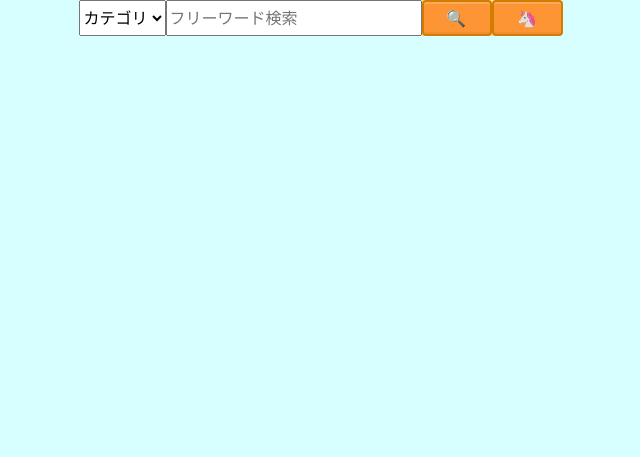
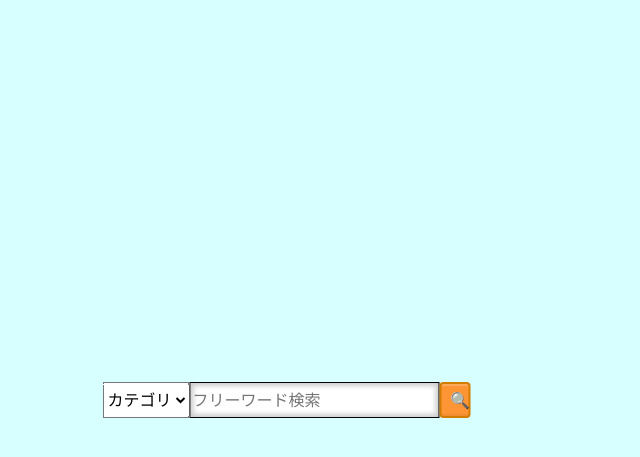
Before and after one commit to U637728/protopj, a Django app: page / in a window 1280 px wide. Shown: the top 457 px of the page, without its empty margins (349-989 px from the left). Run offline with Django 3.2, Linux system fonts and the light colour scheme; data that the repository does not hold is empty; some libraries are stand-ins or nearby versions.

Commit message:
0805_last

```diff
--- a/config/settings.py
+++ b/config/settings.py
@@ -39,7 +39,11 @@ INSTALLED_APPS = [
     'django.contrib.staticfiles',
     'searchapp.apps.SearchappConfig',  # アプリ紐付け
     'bootstrap4',  # bootstrap4紐付け
+    'django.contrib.humanize',  # humanize紐付け(数値を3桁区切りにする際に使用する。)
 ]
+
+# 数値を区切る桁数を設定する。
+NUMBER_GROUPING = 3
 
 MIDDLEWARE = [
     'django.middleware.security.SecurityMiddleware',
--- a/config/urls.py
+++ b/config/urls.py
@@ -12,9 +12,11 @@ Including another URLconf
     1. Import the include() function: from django.urls import include, path
     2. Add a URL to urlpatterns:  path('blog/', include('blog.urls'))
 """
-
+# アドミン(管理者)機能のインストール
 from django.contrib import admin
-from django.urls import include , path
+# include機能(includeに含まれるURLに遷移する)のインストール
+from django.urls import include
+# path機能(文字列、url、逆引きの名前を指定して1まとまりとする)のインストール
 from django.urls import path
 
 urlpatterns = [
--- a/searchapp/forms.py
+++ b/searchapp/forms.py
@@ -10,12 +10,16 @@ from django import forms
 from .models import CategoryTBL
 
 
+# ModelChoiceField=プルダウンの選択肢をmodels.pyから参照するフォームの種類
 class CategorySearchField(forms.ModelChoiceField):
     """
     プルダウンフォームを表示するためのModelChoiceFormを継承したクラス
-    label_from_instanceでプルダウンの値を上書きしている（？）
+    label_from_instanceでプルダウンの値を上書きしている
     """
+    #選択肢の表示をカスタマイズするメソッド
     def label_from_instance(self, obj=CategoryTBL):
+        #  f"{}＝フォーマット文字列（{}内の文字をpythonの式として認識する）
+        # obj.categoryname（カテゴリネーム）をmodelchoicefieldの値としてreturn
         return f"{obj.categoryname}"
 
 
@@ -25,8 +29,8 @@ class CategorySearchForm(forms.Form):
     """
     category_name = CategorySearchField(
         label='',
-        required=False,
-        queryset=CategoryTBL.objects.all(),
+        required=False,  # 入力値の空白を許可
+        queryset=CategoryTBL.objects.all(), # クエリ発行結果をプルダウンの選択肢に設定
         empty_label='カテゴリ',
     )
 
@@ -47,17 +51,16 @@ class GoodsSearchForm(forms.Form):
         initial='',
         label='',
         required=False,
+        # プレイスホルダー（入力内容ヒント）の文字列を設定
         widget=forms.TextInput(
             attrs={
                 'placeholder': 'フリーワード検索', 'class': 'class_name'
                 }
         )
     )
-    """
-    #バリデーションチェック
-    def clean_searchchar(self):
-        search_char = self.cleaned_data['search_char']
-        if len(search_char) >= 180:
-            raise forms.ValidationError('180文字以上')
-        return search_char
-    """
+
+    def __init__(self, *args, **kwargs):
+        super(GoodsSearchForm, self).__init__(*args, **kwargs)
+        for field in self.fields.values():
+            # class="form-inline＝formの要素を横並びに隙間なく配置する設定
+            field.widget.attrs["class"] = "form-inline"
--- a/searchapp/views.py
+++ b/searchapp/views.py
@@ -5,6 +5,13 @@ class IndexView
     def get_context_data
 class ResultList
 ※クラス、関数の詳細な説明はそれぞれのdocstringを参照してください
+
+コメントの見方
+①…機能①（検索画面表示）中の処理
+②…機能②（セッションに検索文字列を格納する）中の処理
+-1…デバッグで確認したポインタが触る順番
+例）①-3　の場合
+機能①を処理する際に３番目に動く処理
 """
 from django.shortcuts import redirect
 from django.views import generic
@@ -16,27 +23,27 @@ from .models import GoodsTBL
 
 class IndexView(generic.ListView):
     """
-    親クラス
-    種類：ListView
-    一覧表示を行うことに特化したビューのクラス
+    検索画面表示、検索文字列取得のためのクラス
     """
 
     model = GoodsTBL
     template_name = 'searchapp/index.html'
+    # クエリ結果を格納する変数の名前を定義している
     context_object_name = 'goods_search_result'
-    # ↑クエリ結果を格納する変数の名前を定義している
 
     # ①-1 post関数を定義(?)(taguchi)
     # 入らないけど関数自体は触っているみたいな動きをする。謎が多い。
     def post(self, request):
         """
+        フォーカスアウトとボタン押下のif文
+        以下、ボタン押下時の説明
         ユーザが入力した値を取得し、
         その値を元に商品の検索を実行
         検索結果をresult.htmlに返却する。
         """
         if 'button1' in request.POST:
             # ②-1(taguchi)
-            # フォーム値をセッションに格納（他画面で使いたい）
+            # フォーム値をセッションに格納（次画面で使用）
             # 後からユーザが入力したフォームの値を格納するためのリストを作成（リスト名：form_value）
             form_value = [
                 self.request.POST.get('category_name', None),
@@ -46,13 +53,14 @@ class IndexView(generic.ListView):
             # ②-1で作成したフォームの値を格納するリストをセッション（request.session）に受け渡す
             request.session['form_value'] = form_value
             print(request.session['form_value'])
-            # generic/list.pyのget()メソッドが呼び出される　※本当にこのタイミング？もう少し上では？
+            # generic/list.pyのget()メソッドが呼び出される
 
             # ②-3(taguchi)
             # redirectでページを遷移する
             return redirect('searchapp:result')
         else:
             """
+            以下フォーカスアウト時の説明
             実装手段（予想）
             ①フォームバリューを取得する、カテゴリはそのまま放置
             ②search_charの文字列を取得する
@@ -72,19 +80,19 @@ class IndexView(generic.ListView):
         context = super().get_context_data(**kwargs)
 
         # ①-4(taguchi)
-        # category_name、search_charにそれぞれ空白の文字列を設定する
+        # 検索フォームの初期値を設定する処理
+        #category_name、search_charにそれぞれ空白の文字列を設定する
         category_name = ''
         search_char = ''
-        #search_char = 'aaaaaaaaaaaaaaaaaaaaaaaaaaaaaaaaaaaaaaaaaaaaaaaaaaaaaaaaaaaaaaaaaaaaaaaaaaaaaaaaaaaaaaaaaaaaaaaaaaaaaaaaaaaaaaaaaaaaaaaaaaaaaaaaaaaaaaaaaaaaaaaaaaaaaaaaaaaaaaaaaaaaaaaaaaaaaaaaaaaab'
 
         # ①-5(taguchi)
-        # 初期値を格納するための辞書型を作成、変数名は「default_data」
+        # 初期値を格納するための辞書型変数を作成、変数名は「default_data」
         # ①-4で設定した中身が空白文字列の変数を辞書の中に格納。
         default_data = {'category_name': category_name,
                         'search_char': search_char}
 
         # ①-6(taguchi)
-        # 予めインポートしてあるフォームに初期値の空白を設定して、更にフォームを変数に格納する。
+        # 予めインポートしてあるフォームに初期値を設定して、更にフォームを変数に格納する。
         # （文字列検索フォーム＝search_form）
         # （カテゴリ検索フォーム=category_form）
         search_form = GoodsSearchForm(initial=default_data)
@@ -92,9 +100,9 @@ class IndexView(generic.ListView):
         # 入力フォームに空白を指定したテンプレートを呼び出し、返却する処理
 
         # ①-7(taguchi)
-        # ①-3で設定したcontextに①-6でフォームをつっこんだ変数を格納して
-        # フォームの入っているリスト'search_value'をテンプレートに返す。
-        # ※contextって辞書型じゃないといけないと思うんだけどなんでこれでいいのかはわからない…。
+        # ①-3で設定したcontextに①-6でフォームを格納した変数を格納
+        # テンプレートにフォームを表示させる処理
+        #表示用フォームが格納されたリスト'search_value'をテンプレートに返す。
         context['search_value'] = [category_form, search_form]
         return context
 
--- a/static/css/style.css
+++ b/static/css/style.css
@@ -1,12 +1,4 @@
 
-.btn {
-    padding: 15px 24px;
-    border: 0 none;
-    font-weight: 700;
-    letter-spacing: 1px;
-    text-transform: uppercase;
-
-}
 .btn {
   position: relative;
   display: inline-block;
@@ -24,11 +16,13 @@
   box-shadow: 0 0 2px rgba(0, 0, 0, 0.30);
 }
 
-input.form-control {
+input.form-inline {
     width: 250px;
     box-shadow:0px 0px 5px 3px rgba(0, 0, 0, 0.2) inset;
     border:1px solid #000;
+    position:relative
 }
+
 
 #id_categoryname {
     width: 280px;
@@ -41,8 +35,9 @@ background-color: #d7ffff;
 }
 
 div {
-  max-width: 50%;
-  background-color: #eee8aa;
-  margin: 0 auto;
-  align:center;
+    position: absolute;
+    top: 50%;
+    left: 50%;
+    transform: translate(-50%, -50%);
+    text-align: center;
 }
--- a/templates/searchapp/index.html
+++ b/templates/searchapp/index.html
@@ -2,15 +2,15 @@
 {% extends 'searchapp/base.html' %}
 <!-- オーバーライド対象：content=子テンプレートのブロック名 -->
 {% block content %}
-<form method="post"  name=test1 class="form-inline">
+<form method="post">
 <!-- セキュリティ対策 -->
 {% csrf_token %}
 <div style="display:inline-flex">
-      {% for aa in search_value %}
-     {{ aa }}
+    <!-- search_value＝カテゴリプルダウンフォームとフリーワードフォームを格納した変数 -->
+      {% for search_form in search_value %}
+     {{ search_form }}
      {% endfor %}
-     <button type="submit" name="button1" class="btn col-md-2">&#x1F50D;</button>
-     <button type="submit" name="button2" class="btn col-md-2">🦄</button>
+     <button type="submit" name="button1" class="btn col-md-1">&#x1F50D;</button>
 </div>
 </form>
 {% endblock %}
```
